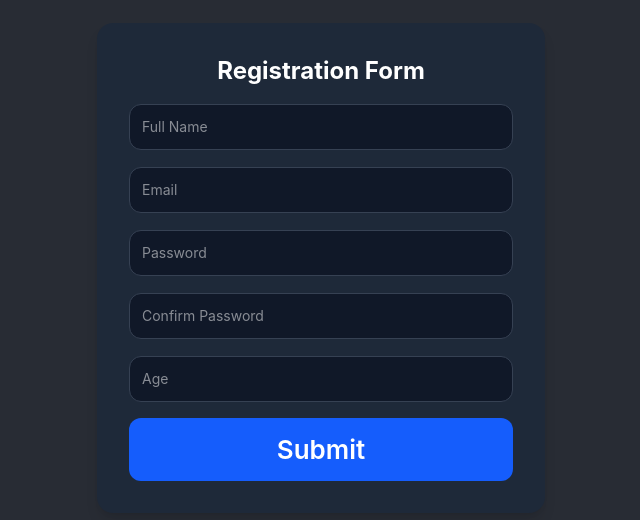
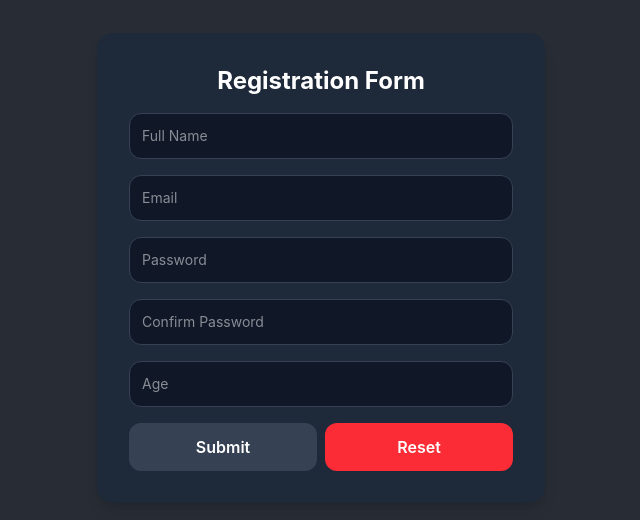
Before and after one commit to yurimutti/form-validation, a React (Vite) app: page / in a window 1280 px wide. Shown: the part 132-652 px from the top of the page, without its empty margins (319-959 px from the left). Built offline with nearby package versions, Linux system fonts and the light colour scheme.

Commit message:
feat: improve ux

```diff
--- a/src/routes/index.tsx
+++ b/src/routes/index.tsx
@@ -1,45 +1,112 @@
 import { createFileRoute } from "@tanstack/react-router";
+import { useCallback } from "react";
 import { useForm, type SubmitHandler } from "react-hook-form";
+import * as yup from "yup";
 
-// Part 2: Add Validation Logic
-// Objective:
-// Incorporate validation for the form fields.
+const validationSchema = yup.object({
+  fullName: yup
+    .string()
+    .required("Full Name is required")
+    .min(3, "Full Name must be at least 3 characters"),
+  email: yup
+    .string()
+    .required("Email is required")
+    .email("Invalid email format"),
+  password: yup
+    .string()
+    .required("Password is required")
+    .min(8, "Password must be at least 8 characters")
+    .matches(/\d/, "Password must contain at least one number")
+    .matches(
+      /[^a-zA-Z0-9]/,
+      "Password must contain at least one special character"
+    ),
+  confirmPassword: yup
+    .string()
+    .oneOf([yup.ref("password")], "Passwords must match")
+    .required("Confirm Password is required"),
+  age: yup
+    .number()
+    .transform((value) => (isNaN(value) ? undefined : value))
+    .nullable()
+    .optional()
+    .min(18, "You must be at least 18"),
+});
 
-// Tasks:
-// Implement validation for each field:
-// Full Name: Required, minimum 3 characters.
-// Email: Required, valid email format.
-// Password: Required, minimum 8 characters, must include at least one number and one special character.
-// Confirm Password: Must match the Password field.
-// Age: Optional, must be a number greater than or equal to 18.
-// Display error messages for invalid fields.
-// Disable the "Submit" button if the form has any validation errors.
-// Requirements:
-// Use custom validation logic or a library (e.g., Yup, React Hook Form, or Formik).
-// Ensure validation messages appear dynamically as the user interacts with the form.
+type FormValues = yup.InferType<typeof validationSchema>;
 
+const useYupValidationResolver = (
+  validationSchema: yup.ObjectSchema<FormValues>
+) =>
+  useCallback(
+    async (data: FormValues) => {
+      try {
+        const values = await validationSchema.validate(data, {
+          abortEarly: false,
+        });
 
-type FormValues = {
-  fullName: string;
-  email: string;
-  password: string;
-  confirmPassword: string;
-  age: number | "";
+        return {
+          values,
+          errors: {},
         };
+      } catch (error) {
+        if (error instanceof yup.ValidationError) {
+          return {
+            values: {},
+            errors: error.inner.reduce(
+              (allErrors, currentError) => ({
+                ...allErrors,
+                [currentError.path!]: {
+                  type: currentError.type ?? "validation",
+                  message: currentError.message,
+                },
+              }),
+              {}
+            ),
+          };
+        }
+
+        return {
+          values: {},
+          errors: {},
+        };
+      }
+    },
+    [validationSchema]
+  );
 
 export const Route = createFileRoute("/")({
   component: App,
 });
 
 function App() {
-  const { register, handleSubmit } = useForm<FormValues>();
+  const resolver = useYupValidationResolver(validationSchema);
 
-  const onSubmit: SubmitHandler<FormValues> = data => console.log(data);
+  const {
+    register,
+    handleSubmit,
+    formState: { errors, isValid },
+    reset,
+  } = useForm<FormValues>({
+    resolver: resolver,
+    defaultValues: {
+      fullName: "",
+      email: "",
+      password: "",
+      confirmPassword: "",
+      age: undefined,
+    },
+    mode: "onChange",
+  });
+
+  const onSubmit: SubmitHandler<FormValues> = (data) => {
+    console.log("Submitted Data:", data);
+    alert("Form submitted successfully!");
+    reset();
+  };
 
   return (
-    <div className="text-center">
-      <header className="min-h-screen flex flex-col items-center justify-center bg-[#282c34] text-white text-[calc(10px+2vmin)]">
-        <div className="flex min-h-screen items-center justify-center text-white px-4">
+    <div className="flex min-h-screen items-center justify-center bg-[#282c34] text-white px-4">
       <form
         onSubmit={handleSubmit(onSubmit)}
         className="w-full max-w-md space-y-4 rounded-2xl bg-gray-800 p-8 shadow-lg"
@@ -48,50 +115,114 @@ function App() {
           Registration Form
         </h1>
 
+        <div>
           <input
             type="text"
             placeholder="Full Name"
             {...register("fullName")}
-              className="w-full rounded-xl border border-gray-700 bg-gray-900 p-3 text-sm outline-none focus:border-blue-500"
+            className={`w-full rounded-xl border p-3 text-sm outline-none ${
+              errors.fullName
+                ? "border-red-500 bg-gray-900"
+                : "border-gray-700 bg-gray-900 focus:border-blue-500"
+            }`}
           />
+          {errors.fullName && (
+            <p className="text-sm text-red-400 mt-1">
+              {errors.fullName.message}
+            </p>
+          )}
+        </div>
 
+        <div>
           <input
             type="email"
             placeholder="Email"
             {...register("email")}
-              className="w-full rounded-xl border border-gray-700 bg-gray-900 p-3 text-sm outline-none focus:border-blue-500"
+            className={`w-full rounded-xl border p-3 text-sm outline-none ${
+              errors.email
+                ? "border-red-500 bg-gray-900"
+                : "border-gray-700 bg-gray-900 focus:border-blue-500"
+            }`}
           />
+          {errors.email && (
+            <p className="text-sm text-red-400 mt-1">{errors.email.message}</p>
+          )}
+        </div>
 
+        <div>
           <input
             type="password"
             {...register("password")}
             placeholder="Password"
-              className="w-full rounded-xl border border-gray-700 bg-gray-900 p-3 text-sm outline-none focus:border-blue-500"
+            className={`w-full rounded-xl border p-3 text-sm outline-none ${
+              errors.password
+                ? "border-red-500 bg-gray-900"
+                : "border-gray-700 bg-gray-900 focus:border-blue-500"
+            }`}
           />
+          {errors.password && (
+            <p className="text-sm text-red-400 mt-1">
+              {errors.password.message}
+            </p>
+          )}
+        </div>
 
+        <div>
           <input
             type="password"
             {...register("confirmPassword")}
             placeholder="Confirm Password"
-              className="w-full rounded-xl border border-gray-700 bg-gray-900 p-3 text-sm outline-none focus:border-blue-500"
+            className={`w-full rounded-xl border p-3 text-sm outline-none ${
+              errors.confirmPassword
+                ? "border-red-500 bg-gray-900"
+                : "border-gray-700 bg-gray-900 focus:border-blue-500"
+            }`}
           />
+          {errors.confirmPassword && (
+            <p className="text-sm text-red-400 mt-1">
+              {errors.confirmPassword.message}
+            </p>
+          )}
+        </div>
 
+        <div>
           <input
             type="number"
             placeholder="Age"
             {...register("age")}
-              className="w-full rounded-xl border border-gray-700 bg-gray-900 p-3 text-sm outline-none focus:border-blue-500"
+            className={`w-full rounded-xl border p-3 text-sm outline-none ${
+              errors.age
+                ? "border-red-500 bg-gray-900"
+                : "border-gray-700 bg-gray-900 focus:border-blue-500"
+            }`}
           />
+          {errors.age && (
+            <p className="text-sm text-red-400 mt-1">{errors.age.message}</p>
+          )}
+        </div>
 
+        <div className="flex gap-2">
           <button
             type="submit"
-              className="w-full rounded-xl bg-blue-600 p-3 font-semibold hover:bg-blue-700 transition-colors cursor-pointer"
+            disabled={!isValid}
+            className={`w-full rounded-xl p-3 font-semibold transition-colors cursor-pointer ${
+              isValid
+                ? "bg-blue-600 hover:bg-blue-700"
+                : "bg-gray-700 cursor-not-allowed"
+            }`}
           >
             Submit
           </button>
+
+          <button
+            type="button"
+            onClick={() => reset()}
+            className="w-full rounded-xl bg-red-500 p-3 font-semibold hover:bg-red-600 transition-colors cursor-pointer"
+          >
+            Reset
+          </button>
+        </div>
       </form>
-        </div>
-      </header>
     </div>
   );
 }
```
Lines whose indentation alone changed are shown as unchanged.
